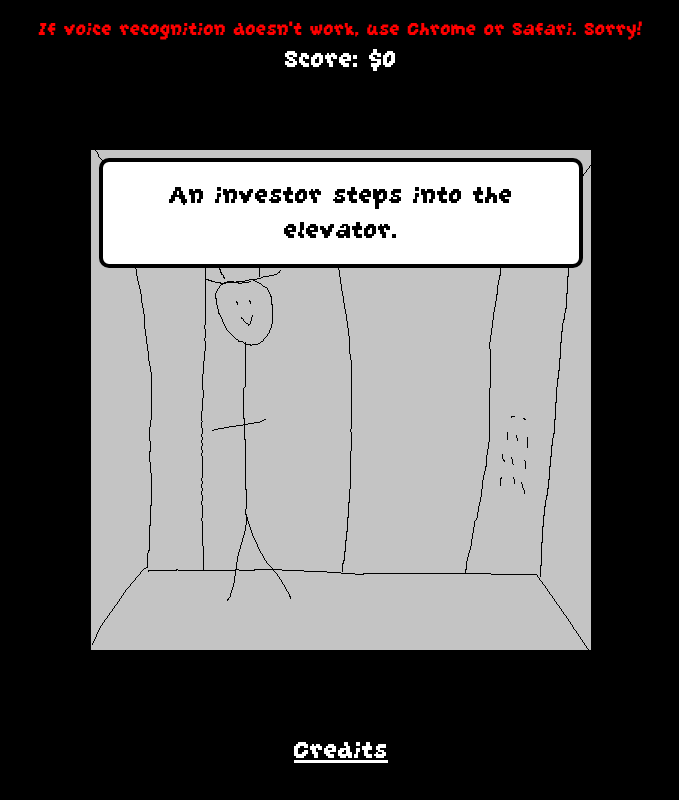
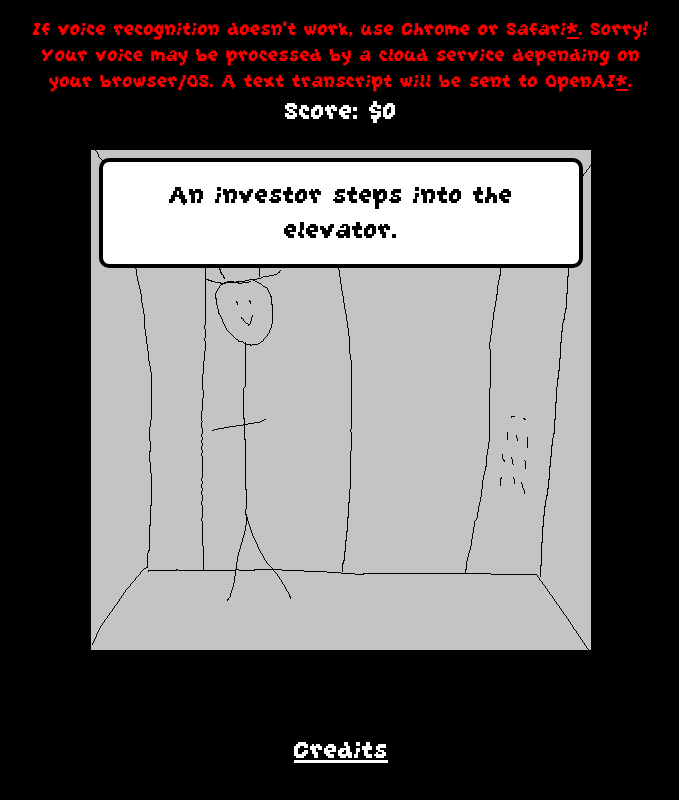
Before and after one commit to gelatolabs/pitchplease, a website: page public/index.html in a window 1280 px wide. Shown: the whole page, without its empty margins (299-978 px from the left). Drawn offline with Linux system fonts and the light colour scheme.

Commit message:
privacy notice

```diff
--- a/public/index.html
+++ b/public/index.html
@@ -10,7 +10,11 @@
 
 <body>
   <div id="info">
-    <p id="warning">If voice recognition doesn't work, use Chrome or Safari. Sorry!</p>
+    <p id="warning">If voice recognition doesn't work, use Chrome or Safari<a
+        href="https://caniuse.com/speech-recognition" target="_blank" rel="noopener noreferrer">*</a>. Sorry!<br />
+      Your voice may be processed by a cloud service depending on your browser/OS. A text transcript will be sent to
+      OpenAI<a href="https://openai.com/enterprise-privacy#:~:text=API%20Platform%20FAQ,-What%20is%20the"
+        target="_blank" rel="noopener noreferrer">*</a>.</p>
     <p id="score">Score: $0</p>
   </div>
   <div id="elevator">
--- a/public/style.css
+++ b/public/style.css
@@ -147,7 +147,8 @@ a {
   transform: translateX(-50%);
 }
 
-#warning {
+#warning,
+#warning a {
   margin: 0;
   color: #f00;
   font-size: 24px;
```
